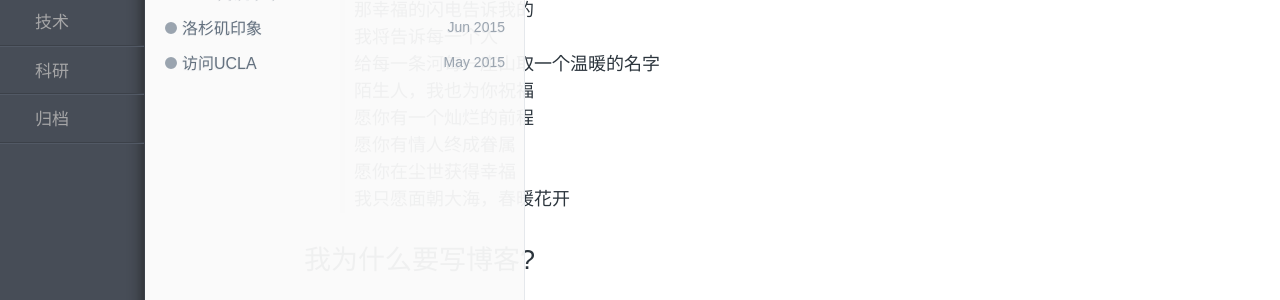
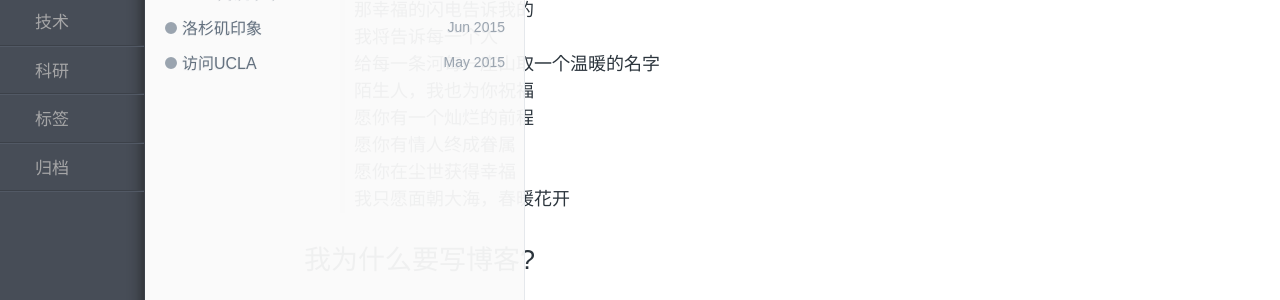
Before and after one commit to polyHong/polyHong.github.io, a Jekyll site: the page built from index.md, in a window 1280 px wide. Shown: the part 378-678 px from the top of the page. Built offline with Jekyll 4.4.1, drawn with Linux system fonts in a browser that asks for light colours; Markdown is read by kramdown in place of the engine named in the settings.

Commit message:
style modified

```diff
--- a/_includes/nav.html
+++ b/_includes/nav.html
@@ -7,7 +7,7 @@
       {% for category in site.categories %}
         <li id="{{ category[0] }}" class="tags__li tags-btn">{{ category[0] }}</li>
       {% endfor %}
-	  <!--<li><a class="tags__li tags-btn" href="#tags" data-toggle="tab">{{ site.locals.tags }}</a></li> -->
+	  <li><a class="tags__li tags-btn" href="#tags" data-toggle="tab">{{ site.locals.tags }}</a></li>
 	  <li><a class="tags__li  tags-btn" href="/pages/archive.html">{{ site.locals.archive }}</a></li>
 	  <!-- <li><a class="tags__li tags-btn" href="/pages/about.html">{{ site.locals.about }}</a></li> -->
     </ul>
```
